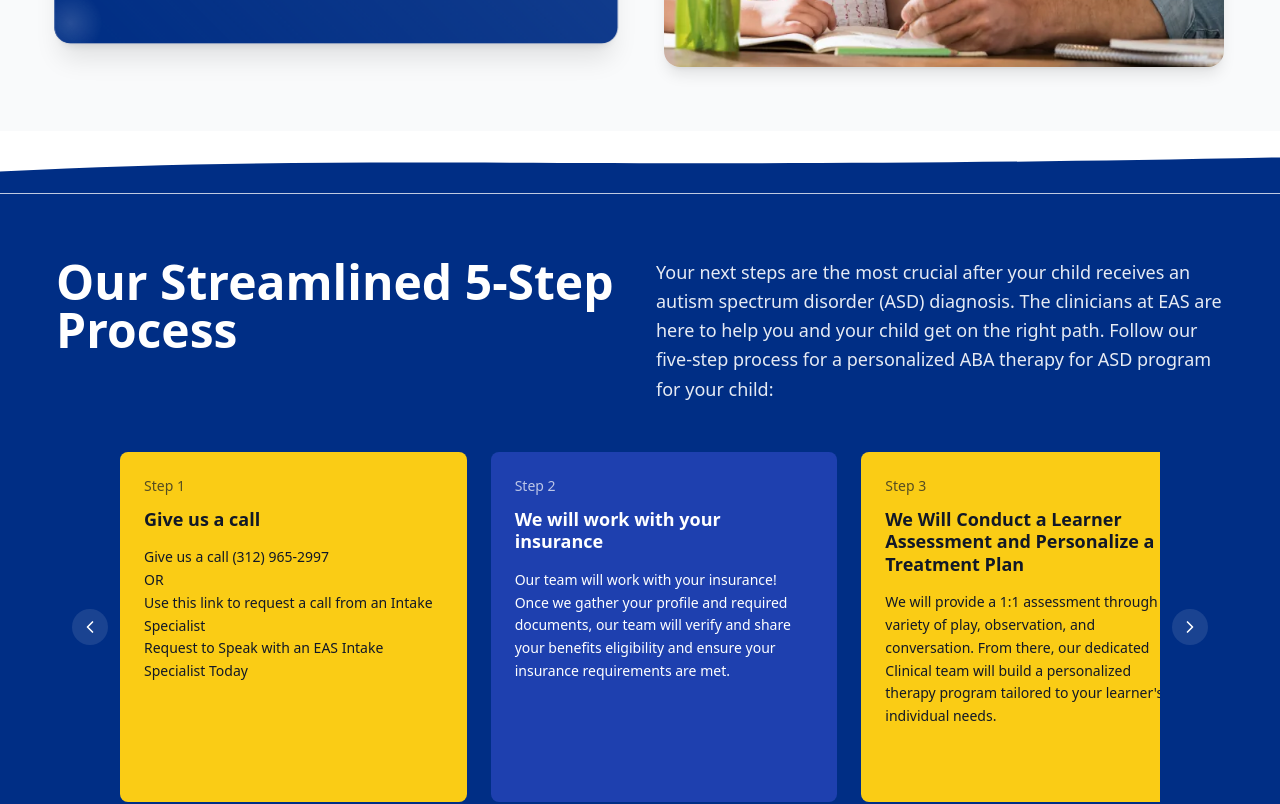
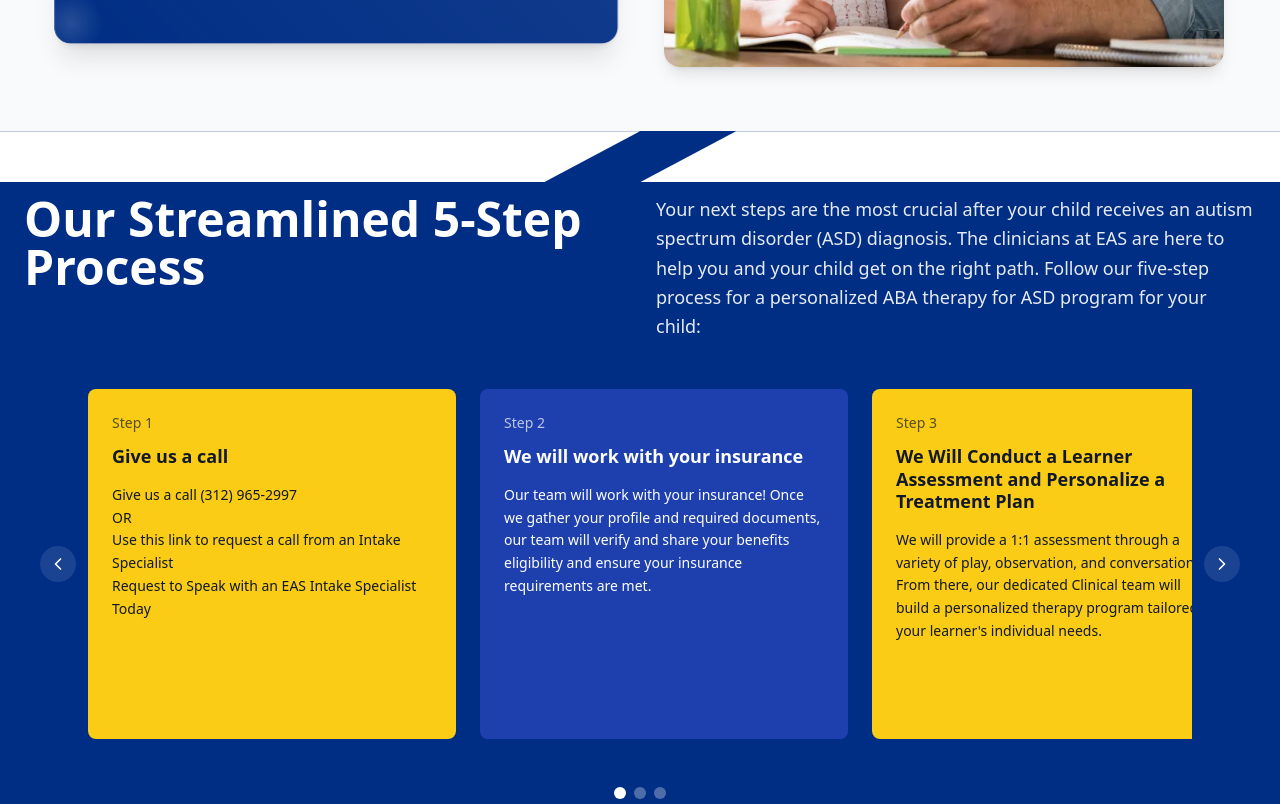
Before and after one commit to AllenSamuel-a/bright-start-pathways, a React (Vite) app: page / in a window 1280 px wide. Shown: the part 4340-5144 px from the top of the page. Built offline with nearby package versions, Linux system fonts and the light colour scheme; the HTML template or start-up script is replaced by a standard one.

Commit message:
Refine wave animation details

```diff
--- a/src/components/StreamlinedProcessSection.tsx
+++ b/src/components/StreamlinedProcessSection.tsx
@@ -3,9 +3,10 @@ import { ChevronLeft, ChevronRight } from "lucide-react";
 
 const StreamlinedProcessSection = () => {
   const [currentSlide, setCurrentSlide] = useState(0);
-  const sectionRef = useRef<SVGSVGElement>(null);
+  const sectionRef = useRef<HTMLDivElement>(null);
   const [isVisible, setIsVisible] = useState(false);
-  const wavePathRef = useRef<SVGPathElement>(null);
+  const leftWaveRef = useRef<HTMLDivElement>(null);
+  const rightWaveRef = useRef<HTMLDivElement>(null);
 
   useEffect(() => {
     const currentRef = sectionRef.current;
@@ -35,7 +36,7 @@ const StreamlinedProcessSection = () => {
 
   // Enhanced flowing wave animation effect
   useEffect(() => {
-    if (!isVisible || !wavePathRef.current) return;
+    if (!isVisible || !leftWaveRef.current || !rightWaveRef.current) return;
 
     let animationId: number;
     let startTime = Date.now();
@@ -45,25 +46,17 @@ const StreamlinedProcessSection = () => {
       const progress = (elapsed / 3000) % 1; // 3 second cycle for smoother flow
 
       // Create breathing, living wave effect
-      const baseHeight = 3.27772;
-      const maxHeight = 4;
+      const baseHeight = 1.57476; // Base height in rem
+      const maxHeight = 3.2; // Max height in rem
       const heightVariation = (maxHeight - baseHeight) * (Math.sin(progress * Math.PI * 2) * 0.5 + 0.5);
       const currentHeight = baseHeight + heightVariation;
 
-      // Add subtle morphing to the wave path
-      const waveIntensity = 0.3 + 0.2 * Math.sin(progress * Math.PI * 4);
-      const waveOffset = 50 * Math.sin(progress * Math.PI * 2);
-
-      if (wavePathRef.current && wavePathRef.current.parentElement) {
-        const svg = wavePathRef.current.parentElement;
-
-        // Apply the height with will-change for performance
-        svg.style.willChange = 'width, height';
-        svg.style.height = `${currentHeight}rem`;
-
-        // Create dynamic wave path that breathes and flows
-        const newPath = `M0,${60 + waveOffset * waveIntensity} C${360 + waveOffset},${60 - waveOffset * waveIntensity} ${720 - waveOffset},${60 + waveOffset * waveIntensity} 1440,${60 - waveOffset * waveIntensity * 0.5} L1440,120 L0,120 Z`;
-        wavePathRef.current.setAttribute('d', newPath);
+      if (leftWaveRef.current && rightWaveRef.current) {
+        // Apply dynamic height to both wave halves
+        leftWaveRef.current.style.willChange = 'width, height';
+        rightWaveRef.current.style.willChange = 'width, height';
+        leftWaveRef.current.style.height = `${currentHeight}rem`;
+        rightWaveRef.current.style.height = `${currentHeight}rem`;
       }
 
       animationId = requestAnimationFrame(animateWave);
@@ -127,26 +120,33 @@ const StreamlinedProcessSection = () => {
 
   return (
     <>
-      {/* Wave transition from previous section */}
-      <div className="relative">
-        <svg
-          ref={sectionRef}
-          className="w-full h-16 fill-primary transition-all duration-1000 ease-out"
-          viewBox="0 0 1440 120"
-          preserveAspectRatio="none"
-          style={{ willChange: 'width, height' }}
-        >
-          <path
-            ref={wavePathRef}
-            d="M0,0 C480,120 960,120 1440,0 L1440,120 L0,120 Z"
+      <section
+        ref={sectionRef}
+        className="relative bg-primary text-primary-foreground overflow-hidden wave-section"
+      >
+        {/* Wave Divider - Two Mirrored Halves */}
+        <div className="divider relative w-full">
+          <div
+            ref={leftWaveRef}
+            className="divider---half-2 absolute left-0 top-0 w-1/2 bg-background"
+            style={{
+              height: '1.57476rem',
+              willChange: 'width, height',
+              clipPath: 'polygon(0 0, 100% 0, 85% 100%, 0% 100%)'
+            }}
           />
-        </svg>
-      </div>
+          <div
+            ref={rightWaveRef}
+            className="divider---half-2 x-right absolute right-0 top-0 w-1/2 bg-background"
+            style={{
+              height: '1.57476rem',
+              willChange: 'width, height',
+              clipPath: 'polygon(15% 0, 100% 0, 100% 100%, 0% 100%)'
+            }}
+          />
+        </div>
 
-      <section
-        className="relative py-16 px-6 bg-primary text-primary-foreground overflow-hidden"
-      >
-        <div className="container mx-auto relative z-10">
+        <div className="container mx-auto relative z-10 py-16 px-6">
           {/* Header */}
           <div className="flex flex-col lg:flex-row gap-8 mb-12">
             <div className="lg:w-1/2">
```
